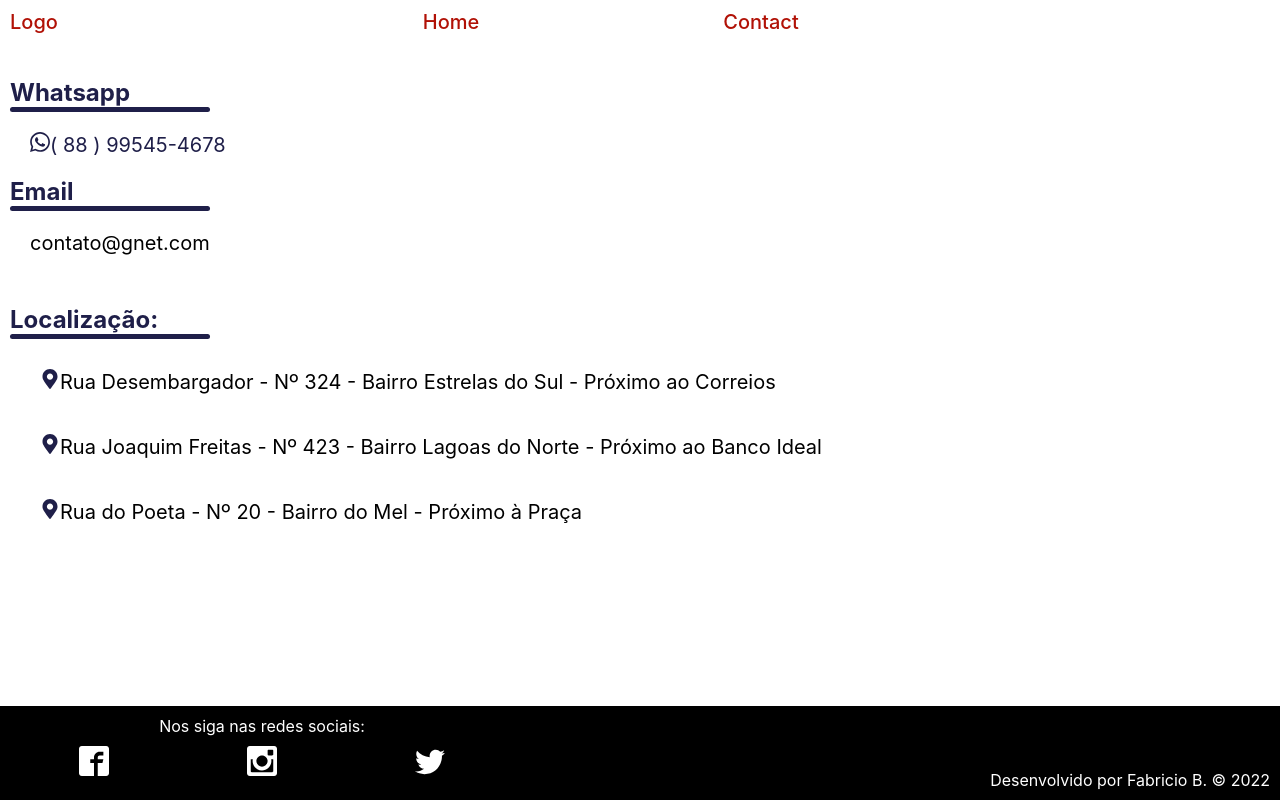
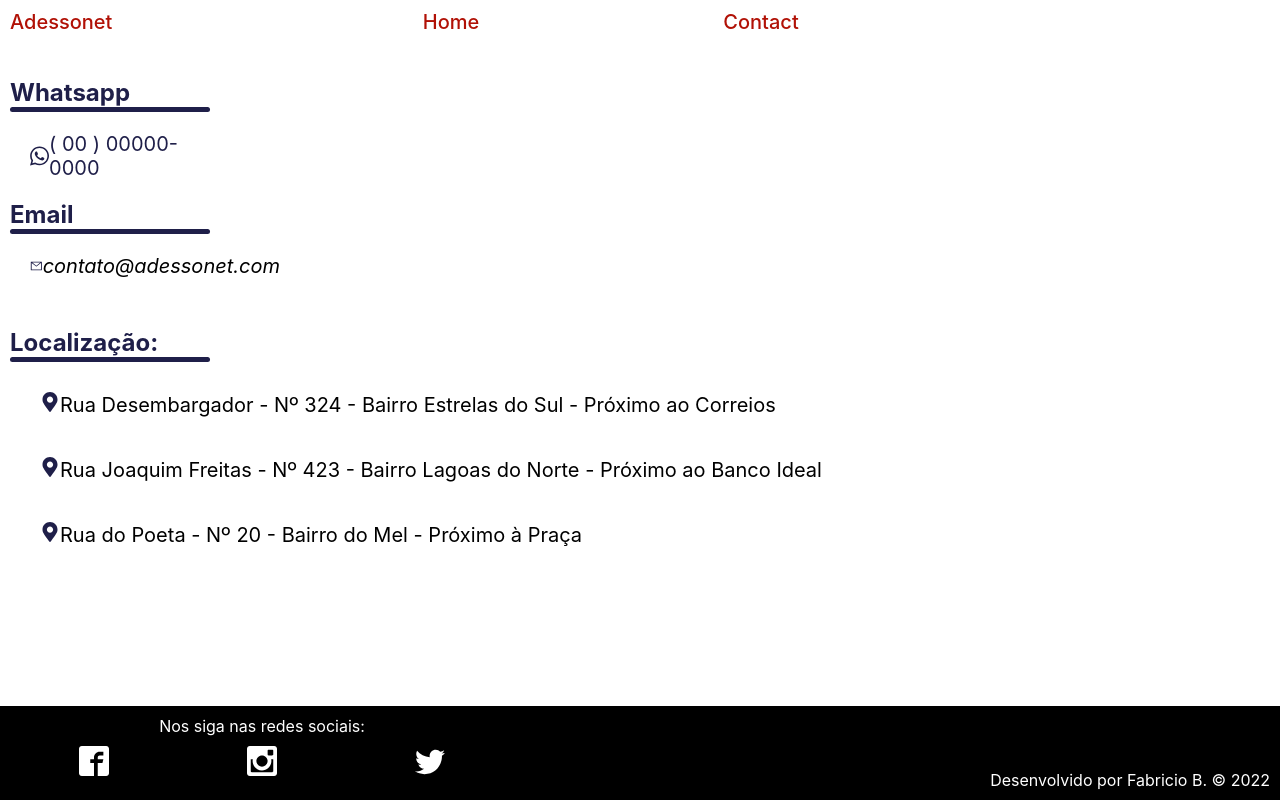
Before and after one commit to Braz99/site-internet, a Next.js app: page /contact in a window 1280 px wide. Built offline with nearby package versions, Linux system fonts and the light colour scheme.

Commit message:
Ajusta o css e modifica alguns conteúdos

```diff
--- a/src/components/Header.jsx
+++ b/src/components/Header.jsx
@@ -11,7 +11,9 @@ export default function MainHeader() {
   }
   return (
     <header className={styles.header}>
-      <span className={styles.logo}>Logo</span>
+      <span className={styles.logo}>
+        <Link href="/">Adessonet</Link>
+      </span>
 
       <nav className={styles.navbar}>
         <ul
--- a/src/components/Price.jsx
+++ b/src/components/Price.jsx
@@ -1,3 +1,4 @@
+import Link from "next/link";
 import styles from "../../styles/components/prices.module.css";
 
 export default function Prices(props) {
@@ -9,7 +10,9 @@ export default function Prices(props) {
 
       <h3 className={styles.price}>{props.price}</h3>
 
-      <button className={styles.checkbutton}>Conferir</button>
+      <Link href={props.link}>
+        <button className={styles.checkbutton}>Conferir</button>
+      </Link>
     </div>
   );
 }
--- a/src/pages/contact.jsx
+++ b/src/pages/contact.jsx
@@ -2,7 +2,7 @@ import Layout from "../components/Layout";
 import styles from "../../styles/contacts.module.css";
 import { ImWhatsapp } from "react-icons/im";
 import { FaMapMarkerAlt } from "react-icons/fa";
-import Link from "next/link";
+import { AiOutlineMail } from "react-icons/ai";
 
 export default function Contact() {
   return (
@@ -11,20 +11,23 @@ export default function Contact() {
         <div className={styles.whatsappdiv}>
           <h1 className={styles.title}>Whatsapp</h1>
           <span className={styles.whatsapp}>
+            <ImWhatsapp />
             <a
               target="_blank"
               href={
                 "https://api.whatsapp.com/send?phone=0000000000&text=Salve%20o%20nosso%20n%C3%BAmero%20nos%20seus%20contatos!"
               }
             >
-              <ImWhatsapp />( 88 ) 99545-4678
+              ( 00 ) 00000-0000
             </a>
           </span>
         </div>
 
         <div className={styles.emaildiv}>
           <h1 className={styles.title}>Email</h1>
-          <span className={styles.email}>contato@gnet.com </span>
+          <span className={styles.email}>
+            <AiOutlineMail /> <i>contato@adessonet.com</i>
+          </span>
         </div>
       </section>
 
--- a/styles/contacts.module.css
+++ b/styles/contacts.module.css
@@ -28,6 +28,22 @@
 .email {
   margin: 20px;
   font-size: 20px;
+  display: flex;
+  justify-content: space-around;
+  align-items: center;
+}
+
+.whatsapp {
+  width: 190px;
+}
+
+.email {
+  width: 250px;
+}
+
+.whatsapp svg,
+.email svg {
+  color: #1f1f49;
 }
 
 .whatsappdiv,
```
Also changed, not shown: src/pages/index.jsx (+21 -6 lines).
